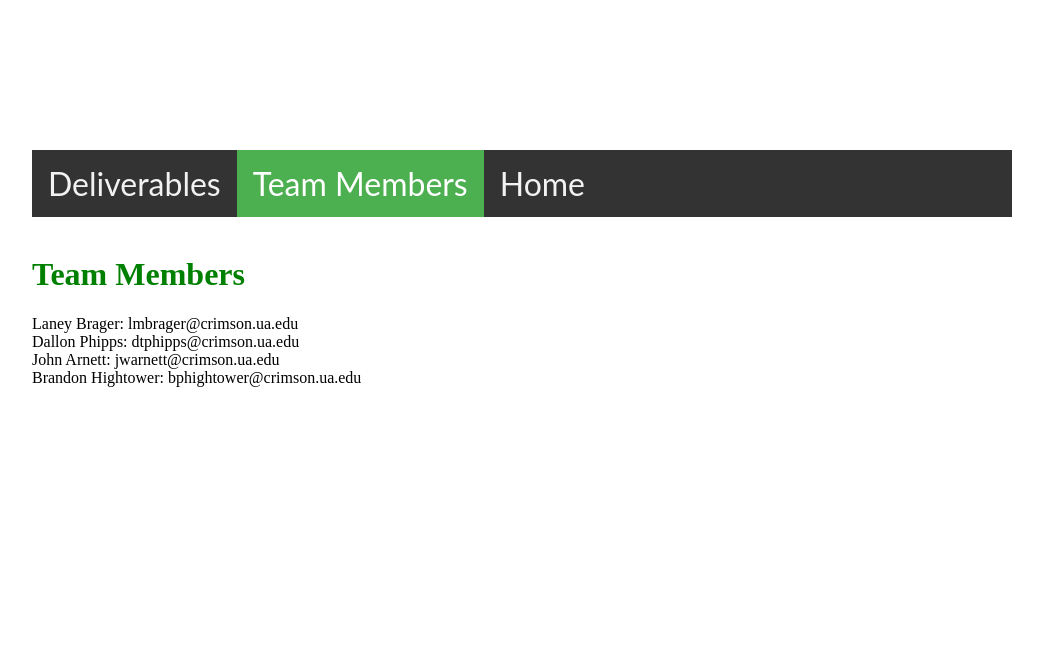
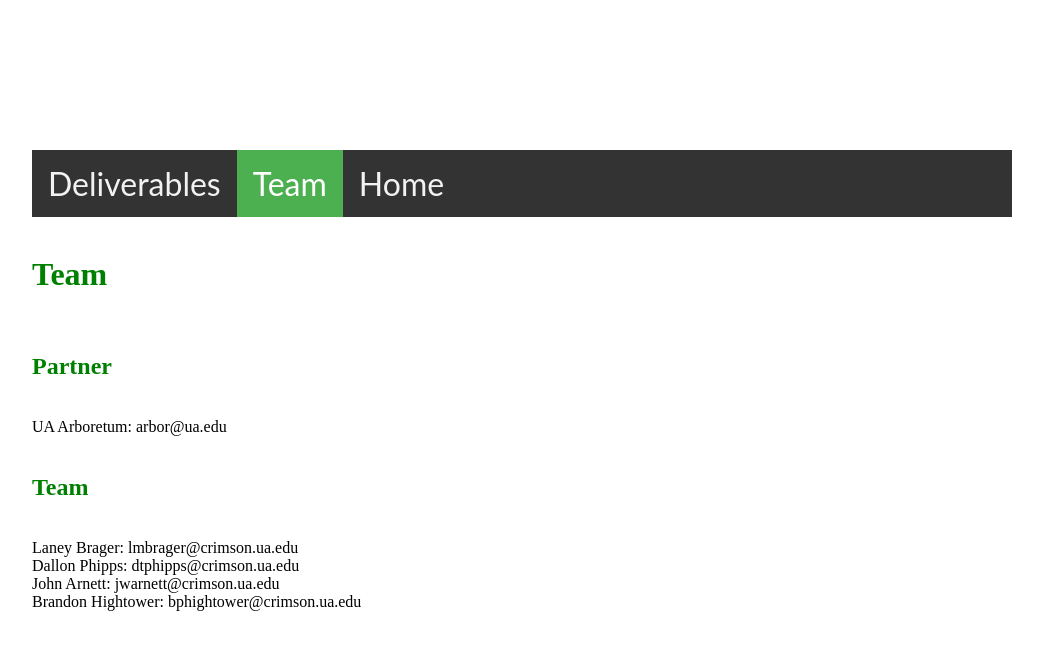
Before and after one commit to lmbrager/CS495Arboretum.github.io, a Jekyll site: the page built from TeamMembers.html, in a window 1280 px wide. Shown: the top 650 px of the page, without its empty margins (118-1161 px from the left). Built offline with Jekyll 4.4.1, drawn with Linux system fonts in a browser that asks for light colours.

Commit message:
Update TeamMembers.html

```diff
--- a/TeamMembers.html
+++ b/TeamMembers.html
@@ -1,12 +1,17 @@
 ---
 layout: default
-title: Team Members
-permalink: /TeamMembers
+title: Team
+permalink: /Team
 ---
 
 <html>
   <body>
     <p>
+
+      </br><h2>Partner</h2></br>
+      UA Arboretum: arbor@ua.edu <br>
+
+      </br><h2>Team</h2></br>
       Laney Brager: lmbrager@crimson.ua.edu <br>
       Dallon Phipps: dtphipps@crimson.ua.edu <br>
       John Arnett: jwarnett@crimson.ua.edu<br>
```
